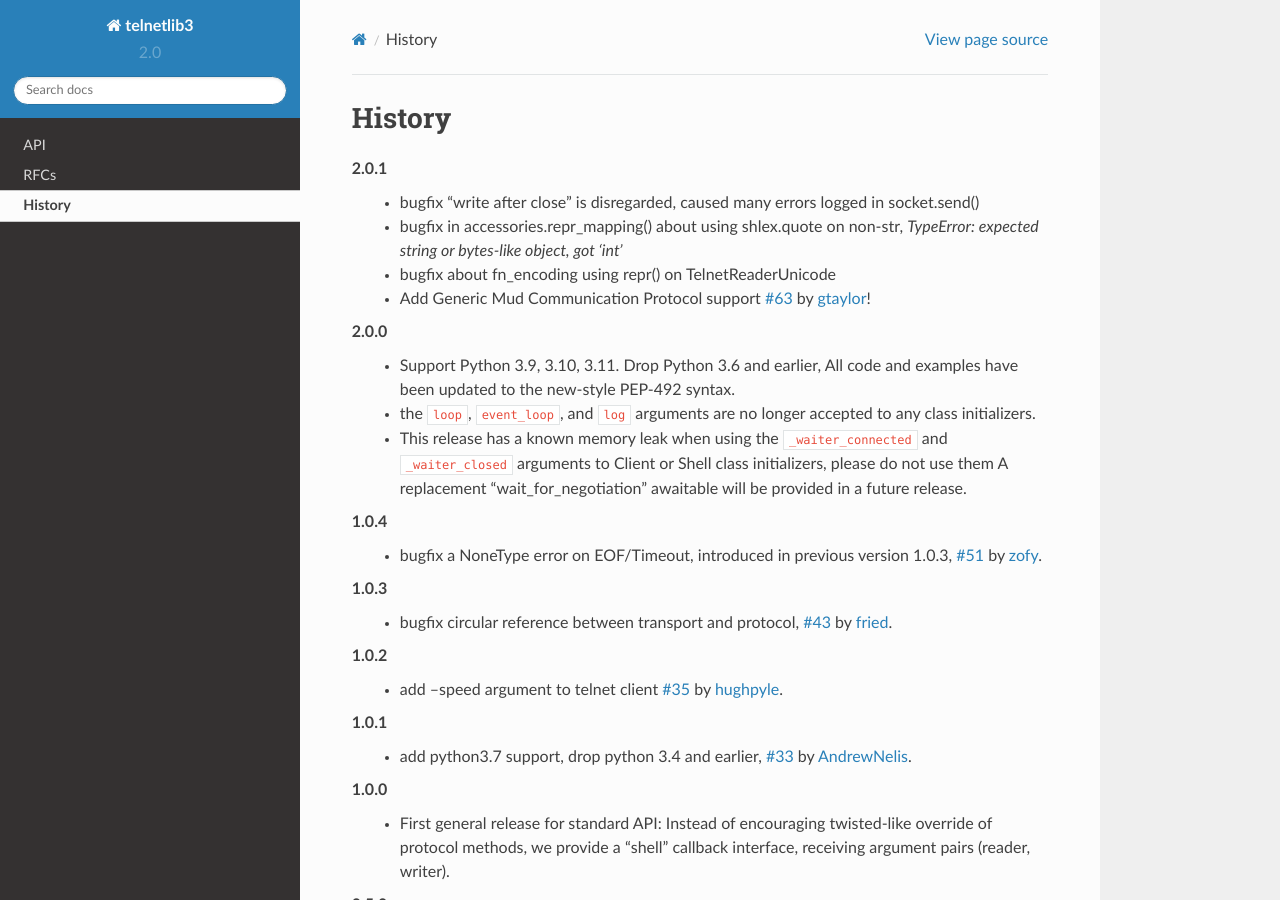
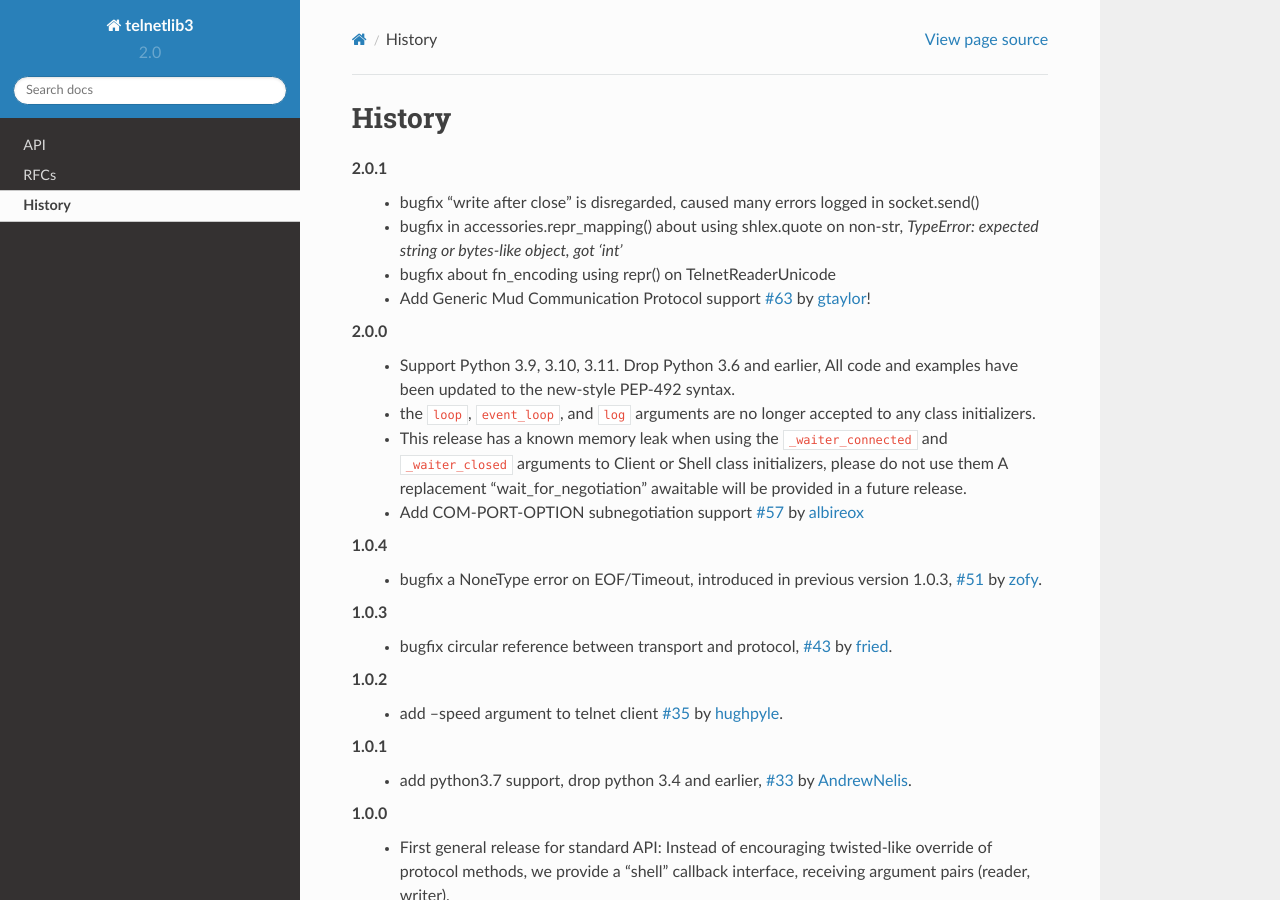
Before and after one commit to jquast/telnetlib3, a Sphinx documentation site: the page built from docs/history.rst, in a window 1280 px wide and 900 px high. Built offline with Sphinx 7.4.7 and the Read the Docs theme 2.0.0, drawn with Linux system fonts in a browser that asks for light colours.

Commit message:
add missing history for 2.0 about COM-PORT-OPTION

```diff
--- a/docs/history.rst
+++ b/docs/history.rst
@@ -17,6 +17,8 @@
    ``_waiter_closed`` arguments to Client or Shell class initializers, please do
    not use them A replacement "wait_for_negotiation" awaitable will be provided
    in a future release.
+ * Add COM-PORT-OPTION subnegotiation support :ghissue:`57` by
+   :ghuser:`albireox`
 
 1.0.4
  * bugfix a NoneType error on EOF/Timeout, introduced in previous
```
